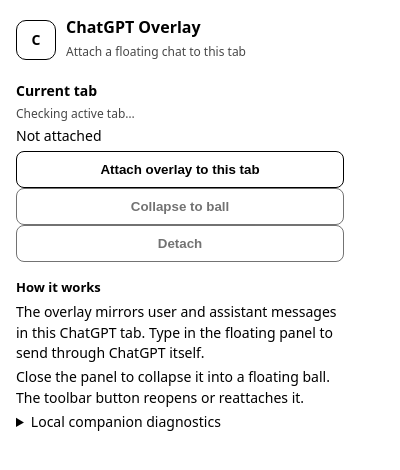
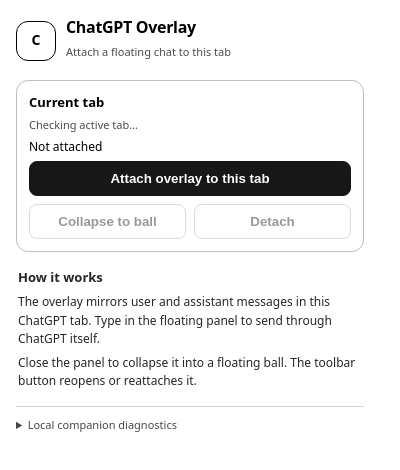
Before and after one commit to hashin9973-ux/idk, a browser extension: page extension/popup.html in a window 400 px wide. Drawn offline with Linux system fonts and the light colour scheme.

Commit message:
Style overlay attachment popup

```diff
--- a/extension/popup.css
+++ b/extension/popup.css
@@ -1,21 +1,23 @@
 :root { color-scheme: light dark; font: 14px/1.45 system-ui, sans-serif; }
-body { margin: 0; min-width: 300px; max-width: 360px; background: Canvas; color: CanvasText; }
+body { margin: 0; min-width: 320px; max-width: 380px; background: Canvas; color: CanvasText; }
 main { padding: 16px; }
-header { display: flex; align-items: center; gap: 10px; margin-bottom: 16px; }
-.mark { display: grid; place-items: center; width: 38px; height: 38px; border: 1px solid currentColor; border-radius: 10px; font-weight: 750; }
-h1 { font-size: 16px; margin: 0; }
-h2 { font-size: 13px; margin: 16px 0 6px; }
-p { margin: 4px 0; }
-.muted, .footnote { opacity: .72; font-size: 12px; }
-button { width: 100%; padding: 10px 12px; color: inherit; background: transparent; border: 1px solid currentColor; border-radius: 8px; font-weight: 650; cursor: pointer; }
-button:disabled { opacity: .55; cursor: wait; }
-.status { margin-top: 12px; padding: 10px; border: 1px solid color-mix(in srgb, CanvasText 30%, transparent); border-radius: 8px; overflow-wrap: anywhere; }
-#state { display: block; margin-bottom: 3px; }
-ul { padding-left: 20px; margin: 6px 0; }
-li { margin: 3px 0; }
-#raw-result { white-space: pre-wrap; overflow-wrap: anywhere; max-height: 180px; overflow: auto; font: 11px/1.4 ui-monospace, monospace; }
-
-.setting { margin-top: 14px; padding: 10px; border: 1px solid color-mix(in srgb, CanvasText 25%, transparent); border-radius: 8px; }
-.setting label { display: flex; gap: 8px; align-items: flex-start; font-weight: 600; }
-.setting input { margin-top: 4px; }
-#setting-status { margin-top: 6px; }
+header { display: flex; align-items: center; gap: 10px; margin-bottom: 15px; }
+.mark { display: grid; place-items: center; width: 38px; height: 38px; border: 1px solid currentColor; border-radius: 12px; font-weight: 800; }
+h1 { font-size: 16px; margin: 0; letter-spacing: -.02em; }
+h2 { font-size: 13px; margin: 0 0 6px; }
+p { margin: 5px 0; }
+.muted { opacity: .7; font-size: 11px; overflow-wrap: anywhere; }
+.attach-card { border: 1px solid color-mix(in srgb, CanvasText 25%, transparent); border-radius: 12px; padding: 12px; }
+#tab-title { display: block; font-size: 13px; }
+.status-text { font-size: 12px; min-height: 18px; }
+button { width: 100%; padding: 9px 11px; color: inherit; background: transparent; border: 1px solid color-mix(in srgb, CanvasText 35%, transparent); border-radius: 8px; font-weight: 650; cursor: pointer; }
+button:disabled { opacity: .4; cursor: not-allowed; }
+button.primary { background: #171717; color: #fff; border-color: #171717; }
+@media(prefers-color-scheme:dark) { button.primary { background:#eee;color:#111;border-color:#eee; } }
+.button-row { display: flex; gap: 8px; margin-top: 8px; }
+.button-row button { flex: 1; }
+.info { margin: 15px 2px; font-size: 12px; line-height: 1.55; opacity: .85; }
+details { border-top: 1px solid color-mix(in srgb, CanvasText 18%, transparent); padding-top: 10px; }
+summary { cursor: pointer; font-size: 11px; opacity: .72; margin-bottom: 9px; }
+#test-connection { margin-top: 6px; }
+#raw-result { white-space: pre-wrap; overflow-wrap: anywhere; max-height: 140px; overflow: auto; font: 10px/1.4 ui-monospace, monospace; }
```
